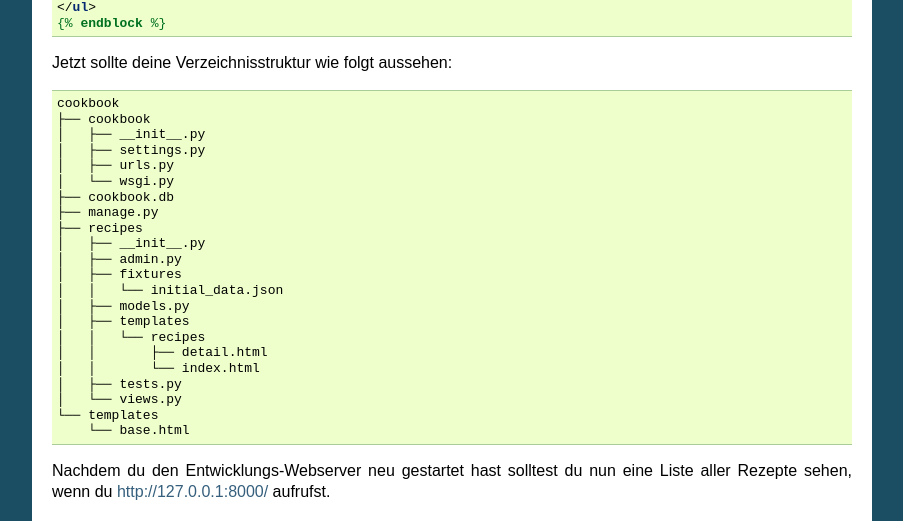
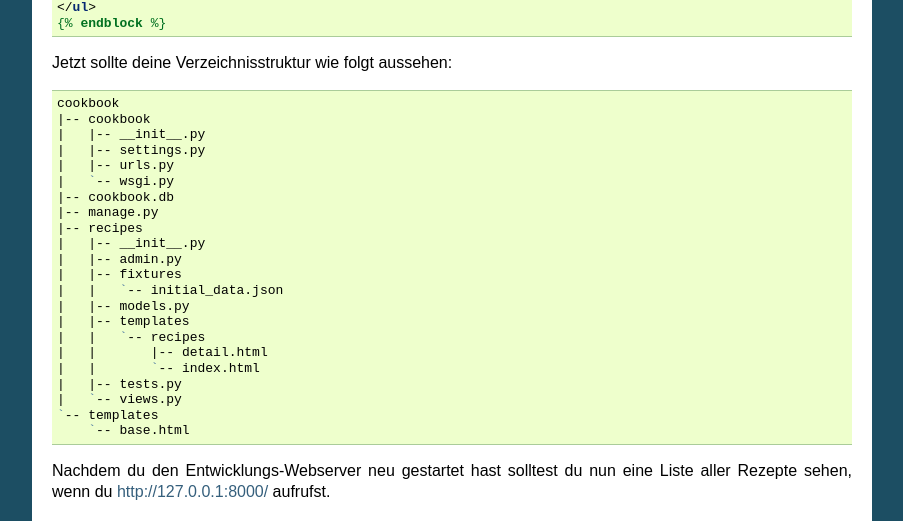
Before and after one commit to keimlink/django-workshop, a Sphinx documentation site: the page built from docs/erste_schritte/views_templates.rst, in a window 1280 px wide and 900 px high, scrolled down 2965 px. Shown: the part 164-685 px from the top of the window, without its empty margins (198-1101 px from the left). Built offline with Sphinx 7.4.7, drawn with Linux system fonts in a browser that asks for light colours.

Commit message:
tree Ausgabe für PDF Rendering angepasst

```diff
--- a/docs/erste_schritte/views_templates.rst
+++ b/docs/erste_schritte/views_templates.rst
@@ -204,27 +204,27 @@ Jetzt sollte deine Verzeichnisstruktur wie folgt aussehen:
 ..  code-block:: bash
 
     cookbook
-    ├── cookbook
-    │   ├── __init__.py
-    │   ├── settings.py
-    │   ├── urls.py
-    │   └── wsgi.py
-    ├── cookbook.db
-    ├── manage.py
-    ├── recipes
-    │   ├── __init__.py
-    │   ├── admin.py
-    │   ├── fixtures
-    │   │   └── initial_data.json
-    │   ├── models.py
-    │   ├── templates
-    │   │   └── recipes
-    │   │       ├── detail.html
-    │   │       └── index.html
-    │   ├── tests.py
-    │   └── views.py
-    └── templates
-        └── base.html
+    |-- cookbook
+    |   |-- __init__.py
+    |   |-- settings.py
+    |   |-- urls.py
+    |   `-- wsgi.py
+    |-- cookbook.db
+    |-- manage.py
+    |-- recipes
+    |   |-- __init__.py
+    |   |-- admin.py
+    |   |-- fixtures
+    |   |   `-- initial_data.json
+    |   |-- models.py
+    |   |-- templates
+    |   |   `-- recipes
+    |   |       |-- detail.html
+    |   |       `-- index.html
+    |   |-- tests.py
+    |   `-- views.py
+    `-- templates
+        `-- base.html
 
 Nachdem du den Entwicklungs-Webserver neu gestartet hast solltest du nun eine
 Liste aller Rezepte sehen, wenn du http://127.0.0.1:8000/ aufrufst.
```
